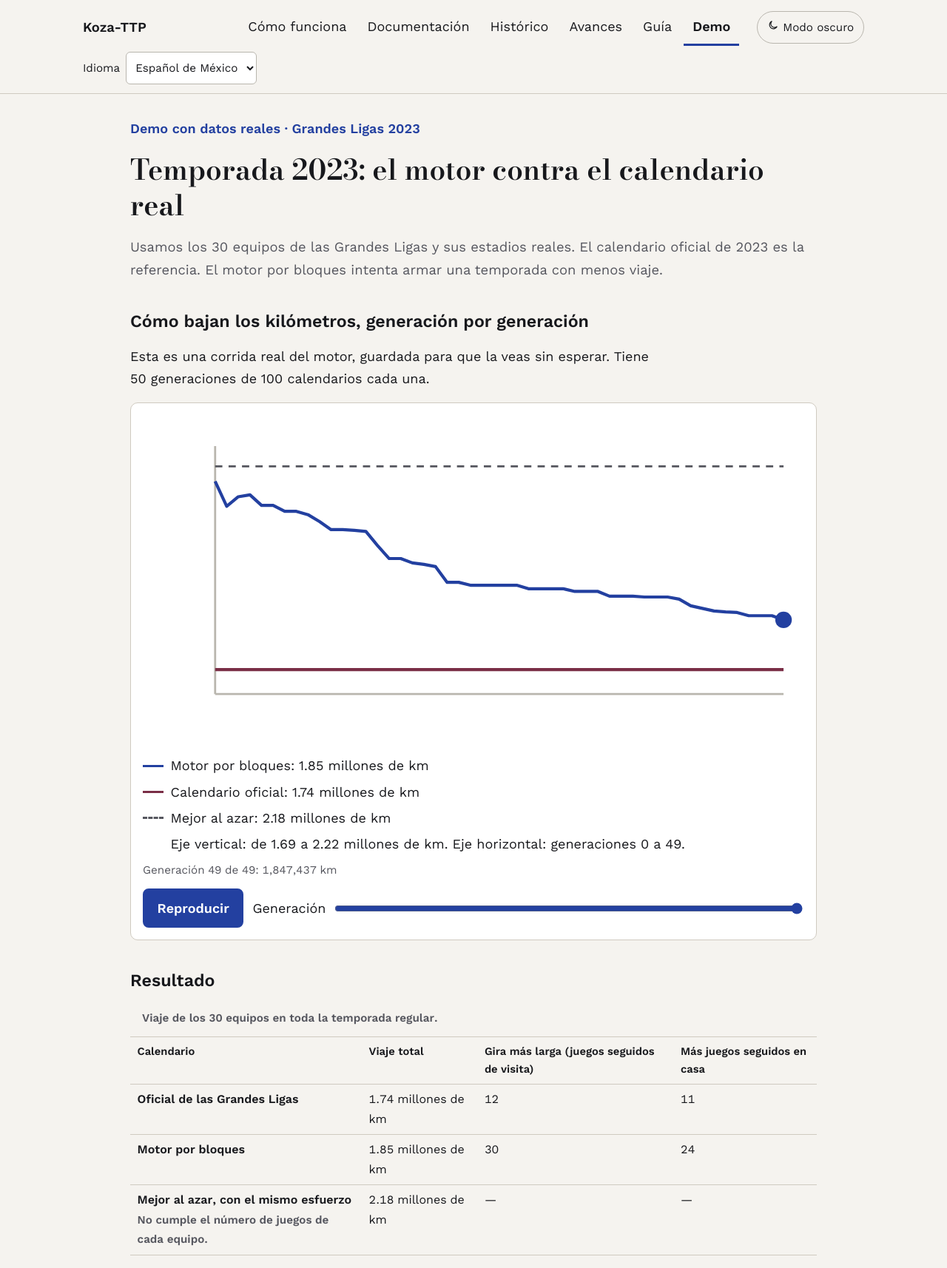
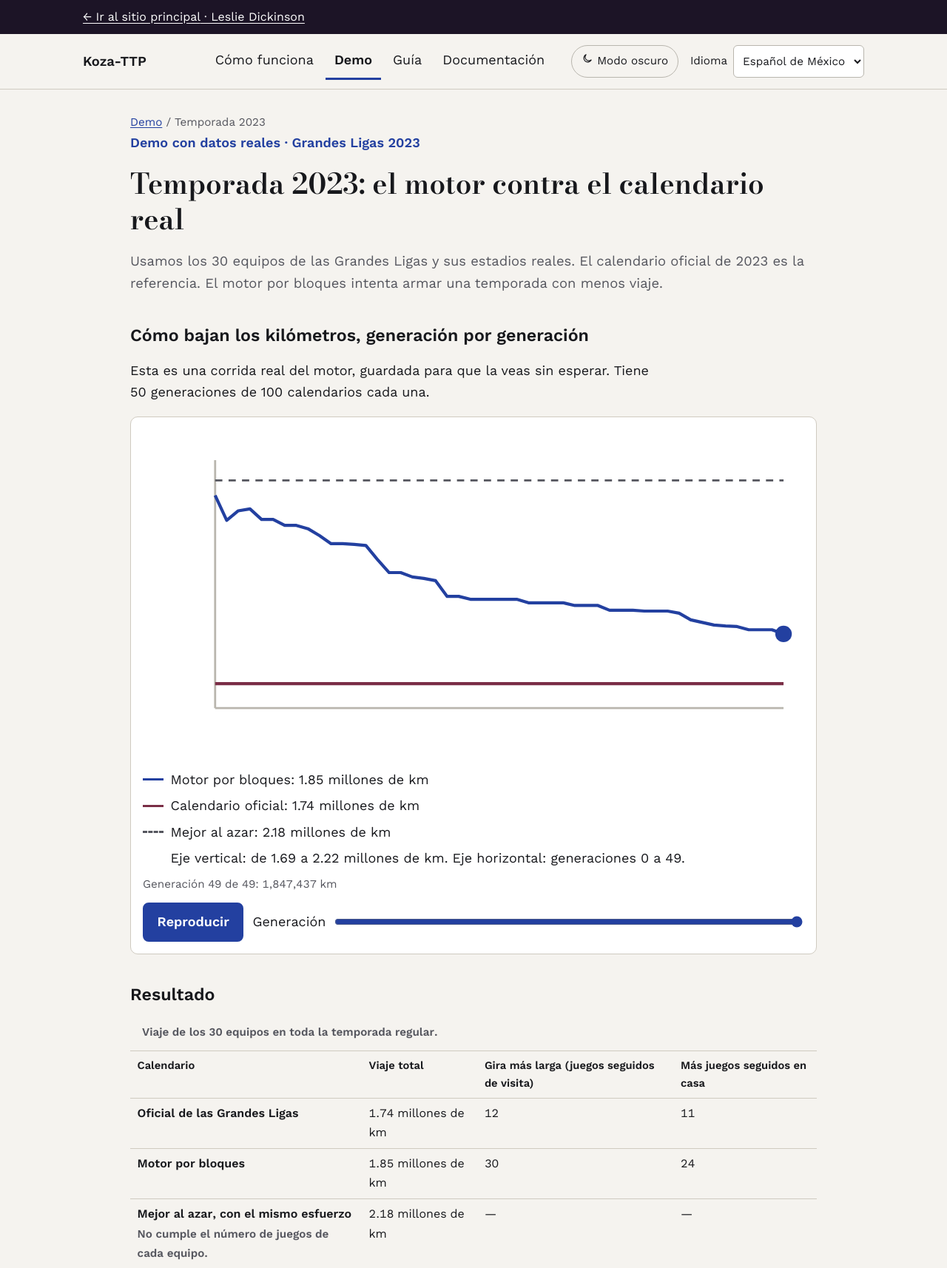
Before and after one commit to lespam/koza-ttp, a Django app: page /demo/2023/ in a window 1280 px wide. Shown: the top 1714 px of the page at 74% size. Run offline with Django 3.2, Linux system fonts and the light colour scheme.

Commit message:
Navegación: menú de 4 enlaces, botón Menú en celular y enlace al sitio principal (#41)
Cabecera congruente con lesliedickinson.dev: barra 'Ir al sitio principal',
pie con contacto, LinkedIn y GitHub. Migas con página actual marcada.
La tabla de la temporada 2023 se alcanza con el teclado.


Claude-Session: https://claude.ai/code/session_01DBf8KWjL6JLFCmA6EcJWJL

Co-authored-by: Claude <noreply@anthropic.com>

```diff
--- a/documentacion/templates/documentacion/avances.html
+++ b/documentacion/templates/documentacion/avances.html
@@ -6,7 +6,7 @@
 
 {% block contenido %}
 <div class="envoltura">
-    <p class="miga"><a href="{% url 'documentacion:index' %}">{% translate "Documentación" %}</a> / {% translate "Avances" %}</p>
+    <p class="miga"><a href="{% url 'documentacion:index' %}">{% translate "Documentación" %}</a> / <span aria-current="page">{% translate "Avances" %}</span></p>
     <h1>{% translate "Avances: después de la tesis" %}</h1>
     <p class="entrada">{% blocktranslate trimmed %}Aquí se registra cada cambio hecho después de la defensa. La versión de la tesis se conserva sin cambios, para poder comparar.{% endblocktranslate %}</p>
 
--- a/documentacion/templates/documentacion/base.html
+++ b/documentacion/templates/documentacion/base.html
@@ -35,21 +35,34 @@
 <body>
     <a class="saltar" href="#contenido">{% translate "Saltar al contenido" %}</a>
 
+    {# Barra del sitio principal: une Koza-TTP con lesliedickinson.dev #}
+    <div class="sitio-padre">
+        <div class="sitio-padre-interior">
+            <a href="{{ sitio_principal }}"><span aria-hidden="true">←</span> {% translate "Ir al sitio principal" %}<span class="sitio-padre-nombre"> · Leslie Dickinson</span></a>
+        </div>
+    </div>
     <header class="cabecera">
         <div class="cabecera-interior">
             <a class="marca" href="{% url 'tesis:inicio' %}">Koza-TTP</a>
 
+            {# En celular, menu.js muestra este botón y guarda el menú. Sin JavaScript, el menú se ve completo. #}
+            <button type="button" class="boton-menu" id="boton-menu" aria-expanded="false" aria-controls="cabecera-menu">
+                <svg aria-hidden="true" viewBox="0 0 24 24" fill="none" stroke="currentColor" stroke-width="2" stroke-linecap="round"><path d="M4 7h16M4 12h16M4 17h16"></path></svg>
+                {% translate "Menú" %}
+            </button>
+
+            <div class="cabecera-menu" id="cabecera-menu">
                 <nav aria-label="{% translate "Principal" %}">
                     <ul class="menu">
-                    <li><a href="{% url 'tesis:historia' %}"{% if seccion == "historia" %} aria-current="page"{% endif %}>{% translate "Cómo funciona" %}</a></li>
-                    <li><a href="{% url 'documentacion:index' %}"{% if seccion == "inicio" %} aria-current="page"{% endif %}>{% translate "Documentación" %}</a></li>
-                    <li><a href="{% url 'documentacion:historico' %}"{% if seccion == "historico" %} aria-current="page"{% endif %}>{% translate "Histórico" %}</a></li>
-                    <li><a href="{% url 'documentacion:avances' %}"{% if seccion == "avances" %} aria-current="page"{% endif %}>{% translate "Avances" %}</a></li>
-                    <li><a href="{% url 'tesis:guia' %}"{% if seccion == "guia" %} aria-current="page"{% endif %}>{% translate "Guía" %}</a></li>
-                    <li><a href="{% url 'tesis:dashboard' %}"{% if seccion == "demo" %} aria-current="page"{% endif %}>{% translate "Demo" %}</a></li>
+                        {% url 'tesis:historia' as url_historia %}{% url 'tesis:dashboard' as url_demo %}{% url 'tesis:guia' as url_guia %}{% url 'documentacion:index' as url_docs %}
+                        <li><a href="{{ url_historia }}"{% if request.path == url_historia %} aria-current="page"{% endif %}>{% translate "Cómo funciona" %}</a></li>
+                        <li><a href="{{ url_demo }}"{% if request.path == url_demo %} aria-current="page"{% elif seccion == "demo" %} aria-current="true"{% endif %}>{% translate "Demo" %}</a></li>
+                        <li><a href="{{ url_guia }}"{% if request.path == url_guia %} aria-current="page"{% elif seccion == "guia" %} aria-current="true"{% endif %}>{% translate "Guía" %}</a></li>
+                        <li><a href="{{ url_docs }}"{% if request.path == url_docs %} aria-current="page"{% elif seccion == "historico" or seccion == "avances" %} aria-current="true"{% endif %}>{% translate "Documentación" %}</a></li>
                     </ul>
                 </nav>
 
+                <div class="cabecera-ajustes">
                     <button type="button" class="boton-tema" id="boton-tema" hidden>
                         {# El texto dice a qué modo cambia el botón; tema.js muestra uno u otro #}
                         <span class="tema-a-oscuro">
@@ -74,6 +87,8 @@
                         <noscript><button type="submit">{% translate "Cambiar" %}</button></noscript>
                     </form>
                 </div>
+            </div>
+        </div>
     </header>
     {% include "compartido/aviso_traduccion.html" %}
 
@@ -82,10 +97,18 @@
     </main>
 
     <footer class="pie">
+        <nav aria-label="{% translate "Leslie Dickinson" %}">
+            <ul class="pie-enlaces">
+                <li><a href="{{ sitio_principal }}">{% translate "Sitio principal" %}</a></li>
+                <li><a href="{{ sitio_principal }}#contact">{% translate "Contacto" %}</a></li>
+                <li><a href="https://www.linkedin.com/in/lespam">LinkedIn</a></li>
+                <li><a href="https://github.com/lespam/koza-ttp">{% translate "Código fuente en GitHub" %}</a></li>
+            </ul>
+        </nav>
         <p>© 2026 Leslie Dickinson · {% translate "Tesis publicada como Leslie Pamela Brenes Valencia" %} · ITAM</p>
-        <p><a href="https://github.com/lespam/koza-ttp">{% translate "Código fuente en GitHub" %}</a></p>
     </footer>
 
+    <script src="{% static 'js/menu.js' %}"></script>
     <script src="{% static 'js/app.js' %}"></script>
     {% block scripts %}{% endblock %}
 </body>
--- a/documentacion/templates/documentacion/historico.html
+++ b/documentacion/templates/documentacion/historico.html
@@ -6,7 +6,7 @@
 
 {% block contenido %}
 <div class="envoltura">
-    <p class="miga"><a href="{% url 'documentacion:index' %}">{% translate "Documentación" %}</a> / {% translate "Histórico" %}</p>
+    <p class="miga"><a href="{% url 'documentacion:index' %}">{% translate "Documentación" %}</a> / <span aria-current="page">{% translate "Histórico" %}</span></p>
     <h1>{% translate "Histórico: la tesis (2026)" %}</h1>
     <p class="entrada">{% blocktranslate trimmed %}<cite>Programación genética en la planificación de temporadas de béisbol. Problema de viabilidad y optimización.</cite> Tesis de Ingeniería en Computación, ITAM. Asesor: Dr. Andrés Gómez de Silva Garza. Aprobada el 23 de julio de 2026.{% endblocktranslate %}</p>
 
--- a/project/context_processors.py
+++ b/project/context_processors.py
@@ -2,6 +2,8 @@ from django.urls import translate_url
 from django.utils.translation import get_language
 
 from project.languages import SITE_LANGUAGES, SOURCE_LANGUAGE
+
+SITIO_PRINCIPAL = "https://lesliedickinson.dev/"
 
 
 def languages(request):
@@ -15,4 +17,6 @@ def languages(request):
         ],
         # Todo idioma que no es el original es traducción automática: se avisa y se pide revisión
         "traduccion_en_revision": get_language() != SOURCE_LANGUAGE,
+        # lesliedickinson.dev solo existe en español e inglés
+        "sitio_principal": SITIO_PRINCIPAL + ("es/" if (get_language() or "").startswith("es") else "en/"),
     }
--- a/static/css/documentacion.css
+++ b/static/css/documentacion.css
@@ -119,7 +119,39 @@ a:hover { text-decoration-thickness: 2px; }
     border-bottom: 3px solid transparent;
 }
 .menu a:hover { border-bottom-color: var(--borde-fuerte); }
-.menu a[aria-current="page"] { border-bottom-color: var(--foco); font-weight: 600; }
+.menu a[aria-current="page"], .menu a[aria-current="true"] { border-bottom-color: var(--foco); font-weight: 600; }
+
+/* Barra del sitio principal: mismo fondo oscuro que lesliedickinson.dev */
+.sitio-padre { background: #1c1426; color: #ffffff; }
+.sitio-padre-interior { max-width: 68rem; margin: 0 auto; padding: 0 1rem; }
+.sitio-padre a, .sitio-padre a:visited {
+    display: inline-block; padding: 0.6rem 0; min-height: 44px;
+    color: #ffffff; font-size: 1rem; text-underline-offset: 0.2em;
+}
+.sitio-padre a:focus-visible { outline: 3px solid #b8ecf2; outline-offset: 2px; }
+
+/* Menú y ajustes de la cabecera */
+.cabecera-menu { display: flex; flex-wrap: wrap; align-items: center; gap: 0.5rem 1.5rem; }
+.cabecera-ajustes { display: flex; flex-wrap: wrap; align-items: center; gap: 0.5rem 1rem; }
+.boton-menu {
+    display: none; align-items: center; gap: 0.4rem; min-height: 44px; padding: 0.3rem 1rem;
+    font: inherit; font-size: 1rem; color: var(--cabecera-texto); background: transparent;
+    border: 1px solid var(--borde-fuerte); border-radius: 999px; cursor: pointer;
+}
+.boton-menu svg { width: 1.2rem; height: 1.2rem; }
+.boton-menu[aria-expanded="true"] { background: var(--destacado); }
+/* Con JavaScript, en pantallas angostas el menú se guarda detrás del botón */
+@media (max-width: 56rem) {
+    .js .boton-menu { display: inline-flex; }
+    .js .cabecera-menu { display: none; }
+    .js .cabecera-menu.abierto {
+        display: flex; flex-direction: column; align-items: stretch; width: 100%;
+        padding: 0.5rem 0 0.75rem; border-top: 1px solid var(--borde);
+    }
+    .js .cabecera-menu.abierto .menu { flex-direction: column; }
+    .js .cabecera-menu.abierto .menu a { display: block; border-bottom: 0; border-inline-start: 4px solid transparent; }
+    .js .cabecera-menu.abierto .menu a[aria-current] { border-inline-start-color: var(--foco); }
+}
 
 .idioma { display: flex; align-items: center; gap: 0.5rem; }
 .idioma label { font-size: 0.95rem; }
@@ -237,6 +269,9 @@ thead th { font-size: 0.92rem; }
     color: var(--texto-suave);
 }
 .pie p { margin: 0.25rem 0; }
+.pie-enlaces { list-style: none; margin: 0 0 0.75rem; padding: 0; display: flex; flex-wrap: wrap; justify-content: center; gap: 0.25rem 1.25rem; }
+.pie-enlaces li + li { margin-top: 0; }
+.pie-enlaces a { display: inline-block; min-height: 44px; padding: 0.6rem 0.25rem; }
 
 @media (prefers-reduced-motion: reduce) {
     *, *::before, *::after { transition: none !important; animation: none !important; scroll-behavior: auto !important; }
--- /dev/null
+++ b/static/js/menu.js
@@ -0,0 +1,24 @@
+// Menú de la cabecera en pantallas angostas: un botón "Menú" lo abre y lo cierra.
+// En pantallas anchas el CSS esconde el botón y el menú se ve siempre.
+document.addEventListener('DOMContentLoaded', function () {
+    var boton = document.getElementById('boton-menu');
+    var menu = document.getElementById('cabecera-menu');
+    if (!boton || !menu) return;
+
+    function poner(abierto) {
+        boton.setAttribute('aria-expanded', abierto ? 'true' : 'false');
+        menu.classList.toggle('abierto', abierto);
+    }
+
+    boton.addEventListener('click', function () {
+        poner(boton.getAttribute('aria-expanded') !== 'true');
+    });
+
+    // Escape cierra el menú y regresa el foco al botón
+    document.addEventListener('keydown', function (evento) {
+        if (evento.key === 'Escape' && boton.getAttribute('aria-expanded') === 'true') {
+            poner(false);
+            boton.focus();
+        }
+    });
+});
--- a/static/js/tema.js
+++ b/static/js/tema.js
@@ -1,6 +1,8 @@
 // Modo claro u oscuro. Se carga en <head> para aplicar el modo guardado antes de pintar.
 (function () {
     var raiz = document.documentElement;
+    // Avisa al CSS que hay JavaScript (el menú de celular lo necesita)
+    raiz.classList.add('js');
     try {
         var guardado = localStorage.getItem('tema');
         if (guardado === 'claro' || guardado === 'oscuro') raiz.setAttribute('data-tema', guardado);
--- a/tesis/templates/tesis/repeticion.html
+++ b/tesis/templates/tesis/repeticion.html
@@ -5,6 +5,7 @@
 {% block contenido %}
 <link rel="stylesheet" href="{% static 'css/repeticion.css' %}">
 <div class="envoltura repeticion" id="repeticion">
+    <p class="miga"><a href="{% url 'tesis:dashboard' %}">{% translate "Demo" %}</a> / <span aria-current="page">{% translate "Temporada 2023" %}</span></p>
     <p class="antetitulo">{% translate "Demo con datos reales · Grandes Ligas 2023" %}</p>
     <h1>{% translate "Temporada 2023: el motor contra el calendario real" %}</h1>
     <p class="entrada">{% blocktranslate trimmed %}Usamos los 30 equipos de las Grandes Ligas y sus estadios reales. El calendario oficial de 2023 es la referencia. El motor por bloques intenta armar una temporada con menos viaje.{% endblocktranslate %}</p>
@@ -27,7 +28,7 @@
 
     <section aria-labelledby="t-resultado">
         <h2 id="t-resultado">{% translate "Resultado" %}</h2>
-        <div class="repeticion-desliza">
+        <div class="repeticion-desliza" tabindex="0" role="region" aria-label="{% translate "Tabla que se desliza de lado" %}">
             <table class="repeticion-tabla">
                 <caption class="nota">{% translate "Viaje de los 30 equipos en toda la temporada regular." %}</caption>
                 <thead><tr>
@@ -63,7 +64,7 @@
         </figure>
         <details class="repeticion-detalle">
             <summary>{% translate "Ver los 30 equipos como tabla" %}</summary>
-            <div class="repeticion-desliza">
+            <div class="repeticion-desliza" tabindex="0" role="region" aria-label="{% translate "Tabla que se desliza de lado" %}">
                 <table class="repeticion-tabla">
                     <thead><tr><th scope="col">{% translate "Equipo" %}</th><th scope="col">{% translate "Oficial (km)" %}</th><th scope="col">{% translate "Motor (km)" %}</th></tr></thead>
                     <tbody>{% localize on %}{% for f in por_equipo %}<tr><td>{{ f.equipo }}</td><td>{{ f.oficial }}</td><td>{{ f.motor }}</td></tr>
```
Also changed, not shown: documentacion/tests.py (+21 -0 lines). Lines whose indentation alone changed are shown as unchanged.
